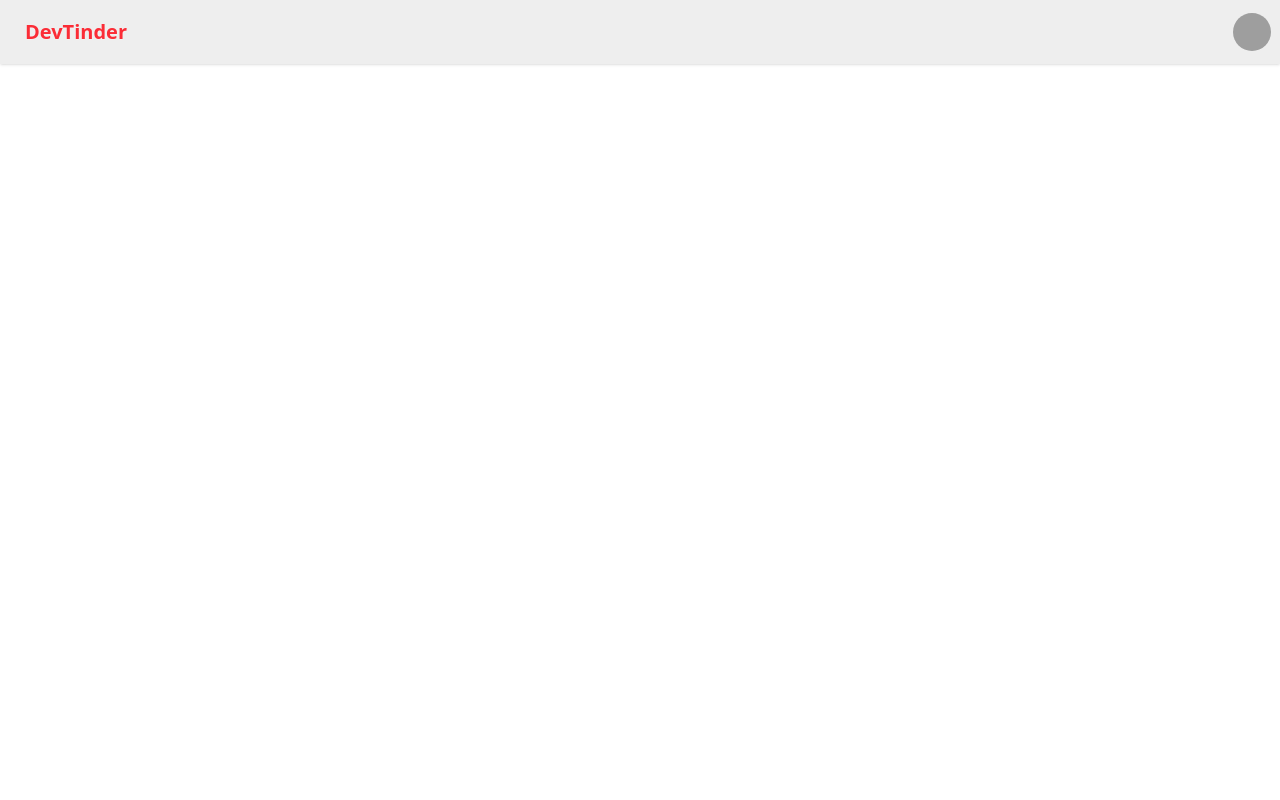
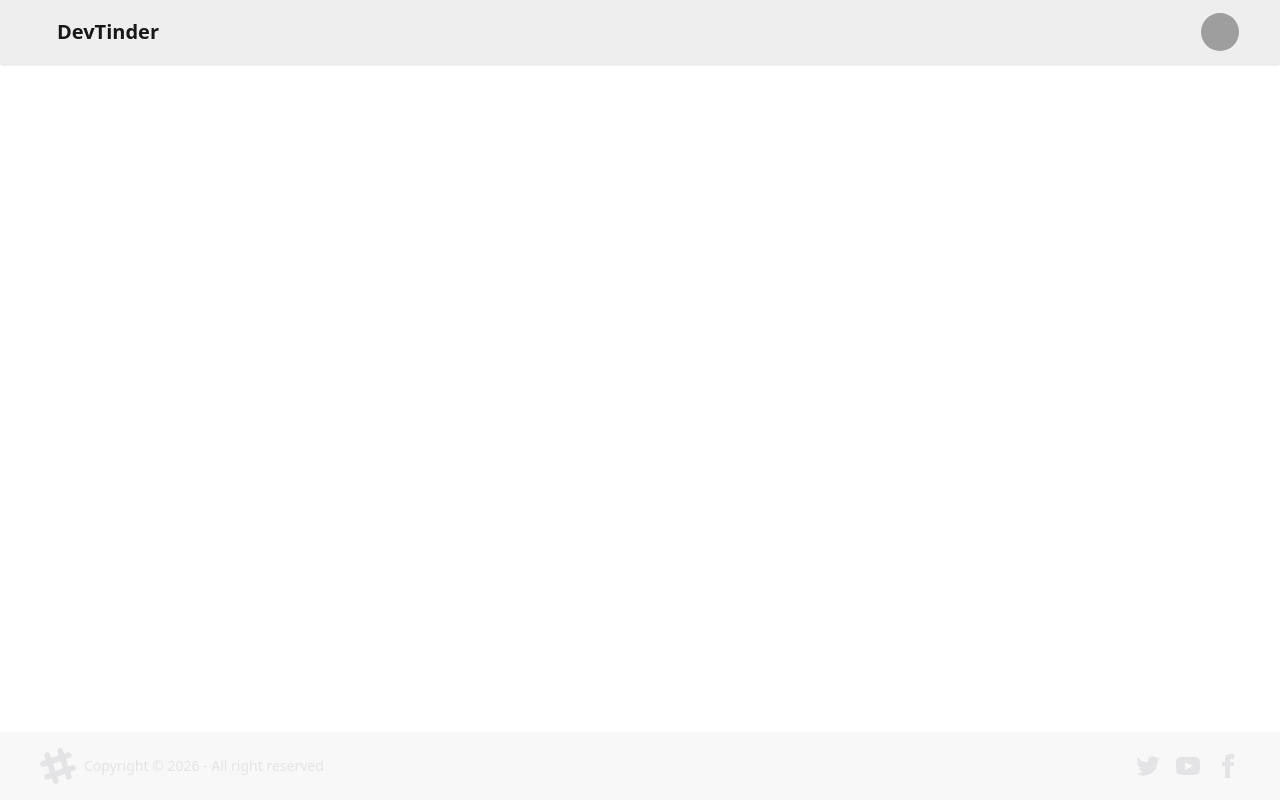
Before and after one commit to BabluGupta123/DevTinderFrontend, a React (Vite) app: page / in a window 1280 px wide. Built offline with nearby package versions, Linux system fonts and the light colour scheme; grey boxes are pictures that could not be loaded.

Commit message:
Created Components and Explored DaisyUI Library

```diff
--- a/package.json
+++ b/package.json
@@ -13,6 +13,7 @@
     "@tailwindcss/vite": "^4.1.18",
     "react": "^19.2.0",
     "react-dom": "^19.2.0",
+    "react-router-dom": "^7.13.0",
     "tailwindcss": "^4.1.18"
   },
   "devDependencies": {
--- a/src/App.jsx
+++ b/src/App.jsx
@@ -1,11 +1,17 @@
 import React from "react";
-import Navbar from "./components/Navbar";
+import { BrowserRouter, Routes, Route } from "react-router-dom";
+import Login from "./components/Login";
+import Body from "./components/Body";
 
 const App = () => {
   return (
-    <div className="bg-white text-red-500">
-      <Navbar></Navbar>
-    </div>
+    <BrowserRouter basename="/">
+      <Routes>
+        <Route path="/" element={<Body></Body>}>
+          <Route path="/login" element={<Login />} />
+        </Route>
+      </Routes>
+    </BrowserRouter>
   );
 };
 
--- /dev/null
+++ b/src/components/Body.jsx
@@ -0,0 +1,16 @@
+import React from "react";
+import Navbar from "./Navbar";
+import { Outlet } from "react-router-dom";
+import Footer from "./Footer";
+
+const Body = () => {
+  return (
+    <>
+      <Navbar></Navbar>
+      <Outlet></Outlet>
+      <Footer></Footer>
+    </>
+  );
+};
+
+export default Body;
--- /dev/null
+++ b/src/components/Footer.jsx
@@ -0,0 +1,61 @@
+import React from "react";
+
+const Footer = () => {
+  return (
+    <div className="">
+      <footer className="footer sm:footer-horizontal bg-base-200 text-neutral-content items-center p-4 fixed bottom-0 px-10">
+        <aside className="grid-flow-col items-center">
+          <svg
+            width="36"
+            height="36"
+            viewBox="0 0 24 24"
+            xmlns="http://www.w3.org/2000/svg"
+            fillRule="evenodd"
+            clipRule="evenodd"
+            className="fill-current"
+          >
+            <path d="M22.672 15.226l-2.432.811.841 2.515c.33 1.019-.209 2.127-1.23 2.456-1.15.325-2.148-.321-2.463-1.226l-.84-2.518-5.013 1.677.84 2.517c.391 1.203-.434 2.542-1.831 2.542-.88 0-1.601-.564-1.86-1.314l-.842-2.516-2.431.809c-1.135.328-2.145-.317-2.463-1.229-.329-1.018.211-2.127 1.231-2.456l2.432-.809-1.621-4.823-2.432.808c-1.355.384-2.558-.59-2.558-1.839 0-.817.509-1.582 1.327-1.846l2.433-.809-.842-2.515c-.33-1.02.211-2.129 1.232-2.458 1.02-.329 2.13.209 2.461 1.229l.842 2.515 5.011-1.677-.839-2.517c-.403-1.238.484-2.553 1.843-2.553.819 0 1.585.509 1.85 1.326l.841 2.517 2.431-.81c1.02-.33 2.131.211 2.461 1.229.332 1.018-.21 2.126-1.23 2.456l-2.433.809 1.622 4.823 2.433-.809c1.242-.401 2.557.484 2.557 1.838 0 .819-.51 1.583-1.328 1.847m-8.992-6.428l-5.01 1.675 1.619 4.828 5.011-1.674-1.62-4.829z"></path>
+          </svg>
+          <p>Copyright © {new Date().getFullYear()} - All right reserved</p>
+        </aside>
+        <nav className="grid-flow-col gap-4 md:place-self-center md:justify-self-end">
+          <a>
+            <svg
+              xmlns="http://www.w3.org/2000/svg"
+              width="24"
+              height="24"
+              viewBox="0 0 24 24"
+              className="fill-current"
+            >
+              <path d="M24 4.557c-.883.392-1.832.656-2.828.775 1.017-.609 1.798-1.574 2.165-2.724-.951.564-2.005.974-3.127 1.195-.897-.957-2.178-1.555-3.594-1.555-3.179 0-5.515 2.966-4.797 6.045-4.091-.205-7.719-2.165-10.148-5.144-1.29 2.213-.669 5.108 1.523 6.574-.806-.026-1.566-.247-2.229-.616-.054 2.281 1.581 4.415 3.949 4.89-.693.188-1.452.232-2.224.084.626 1.956 2.444 3.379 4.6 3.419-2.07 1.623-4.678 2.348-7.29 2.04 2.179 1.397 4.768 2.212 7.548 2.212 9.142 0 14.307-7.721 13.995-14.646.962-.695 1.797-1.562 2.457-2.549z"></path>
+            </svg>
+          </a>
+          <a>
+            <svg
+              xmlns="http://www.w3.org/2000/svg"
+              width="24"
+              height="24"
+              viewBox="0 0 24 24"
+              className="fill-current"
+            >
+              <path d="M19.615 3.184c-3.604-.246-11.631-.245-15.23 0-3.897.266-4.356 2.62-4.385 8.816.029 6.185.484 8.549 4.385 8.816 3.6.245 11.626.246 15.23 0 3.897-.266 4.356-2.62 4.385-8.816-.029-6.185-.484-8.549-4.385-8.816zm-10.615 12.816v-8l8 3.993-8 4.007z"></path>
+            </svg>
+          </a>
+          <a>
+            <svg
+              xmlns="http://www.w3.org/2000/svg"
+              width="24"
+              height="24"
+              viewBox="0 0 24 24"
+              className="fill-current"
+            >
+              <path d="M9 8h-3v4h3v12h5v-12h3.642l.358-4h-4v-1.667c0-.955.192-1.333 1.115-1.333h2.885v-5h-3.808c-3.596 0-5.192 1.583-5.192 4.615v3.385z"></path>
+            </svg>
+          </a>
+        </nav>
+      </footer>
+    </div>
+  );
+};
+
+export default Footer;
--- a/src/components/Login.jsx
+++ b/src/components/Login.jsx
@@ -1,7 +1,21 @@
 import React from "react";
 
 const Login = () => {
-  return <div>Login</div>;
+  return (
+    <div className="flex items-center justify-center mt-5">
+      <fieldset className="fieldset bg-base-200 border-base-320 rounded-box w-xs border p-4">
+        <legend className="fieldset-legend">Login</legend>
+
+        <label className="label">Email</label>
+        <input type="email" className="input" placeholder="Email" />
+
+        <label className="label">Password</label>
+        <input type="password" className="input" placeholder="Password" />
+
+        <button className="btn btn-neutral mt-4">Login</button>
+      </fieldset>
+    </div>
+  );
 };
 
 export default Login;
--- a/src/components/Navbar.jsx
+++ b/src/components/Navbar.jsx
@@ -2,7 +2,7 @@
 
 const Navbar = () => {
   return (
-    <div className="navbar bg-base-300 shadow-sm">
+    <div className="navbar bg-base-300 shadow-sm px-10">
       <div className="flex-1">
         <a className="btn btn-ghost text-xl">DevTinder</a>
       </div>
```
Also changed, not shown: 1 other file (tests, documents, lock files or other folders).
